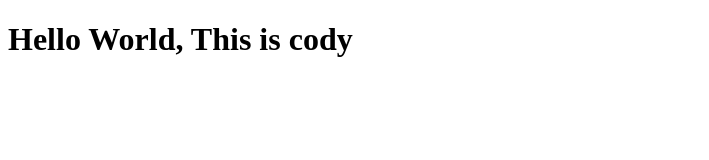
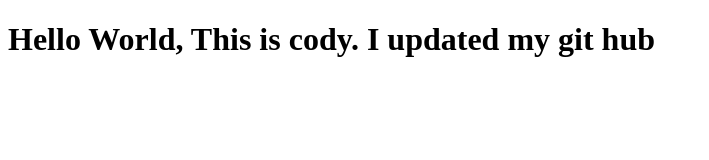
Before and after one commit to archerymaniac/VS-code-Cody, a plain HTML site: page Basics/basics/index.html in a window 1280 px wide. Shown: the whole page, without its empty margins (0-709 px from the left). Drawn offline with Linux system fonts and the light colour scheme.

Commit message:
i changed the body

```diff
--- a/Basics/basics/index.html
+++ b/Basics/basics/index.html
@@ -7,7 +7,8 @@
     <title>Document</title>
 </head>
 <body>
-    <h1>Hello World, This is cody
+    <h1>Hello World, This is cody.
+        I updated my git hub
         <script src = "index.js">
         </script>
     </h1>
```
